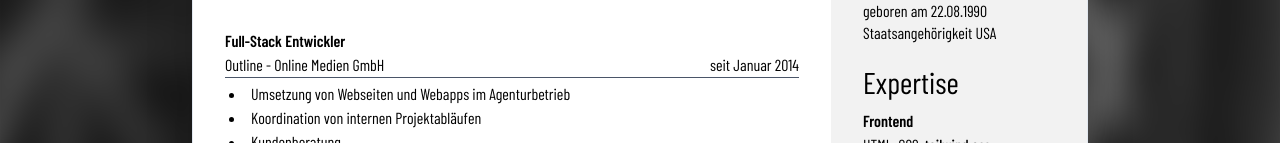
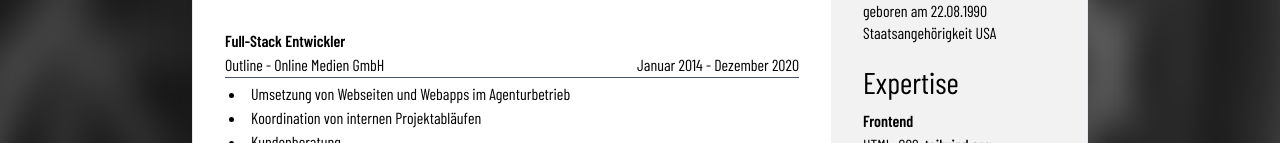
Before and after one commit to chrona/chrona.github.io, a plain HTML site: page index.html in a window 1280 px wide. Shown: the part 520-663 px from the top of the page. Drawn offline with nearby package versions, Linux system fonts and the light colour scheme; a web font is replaced by a local one.

Commit message:
Update date

```diff
--- a/index.html
+++ b/index.html
@@ -54,7 +54,7 @@
                         <p class="font-bold">Full-Stack Entwickler</p>
                         <div class="flex justify-between">
                             <p>Outline - Online Medien GmbH</p>
-                            <time>seit Januar 2014</time>
+                            <time>Januar 2014 - Dezember 2020</time>
                         </div>
                     </div>
 
```
